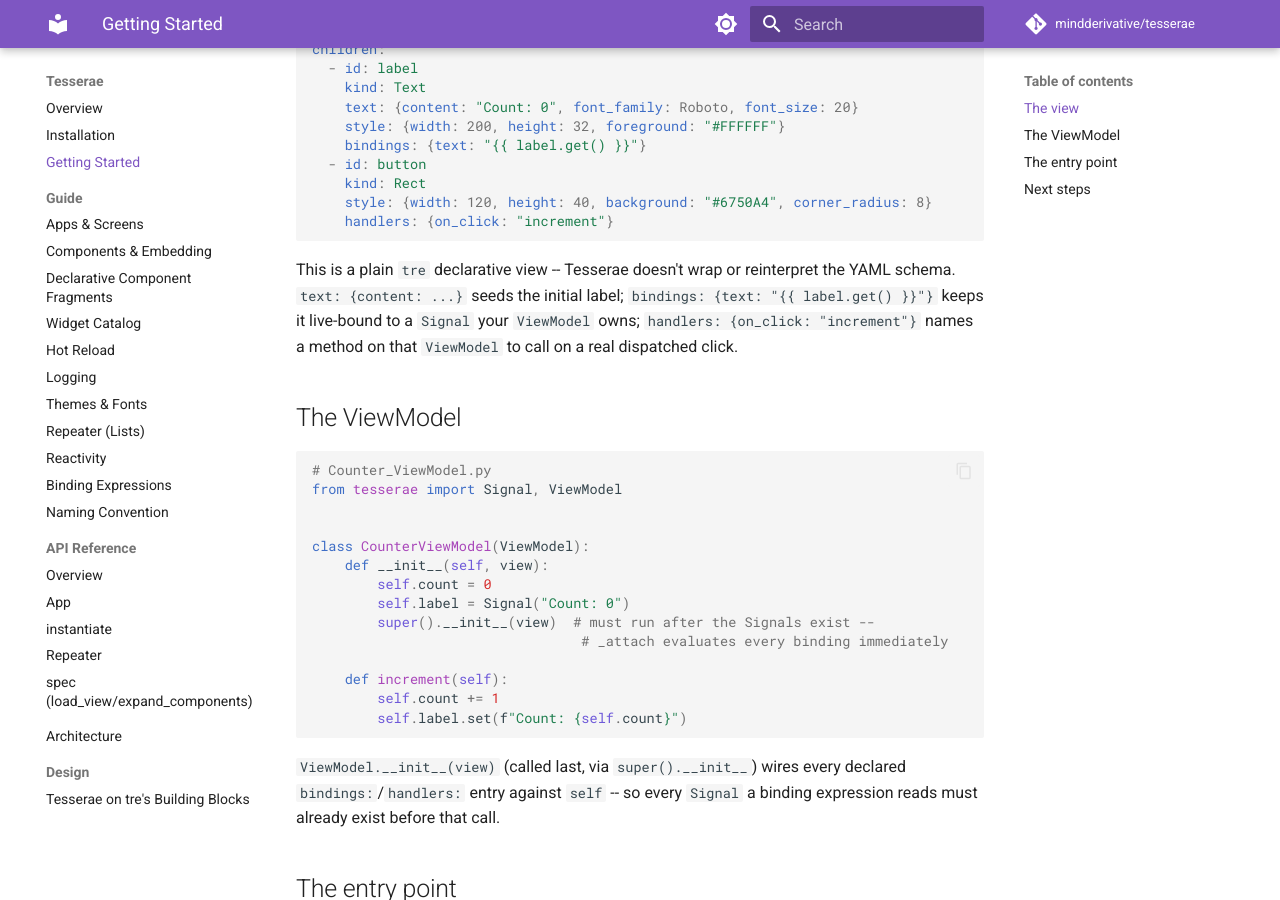
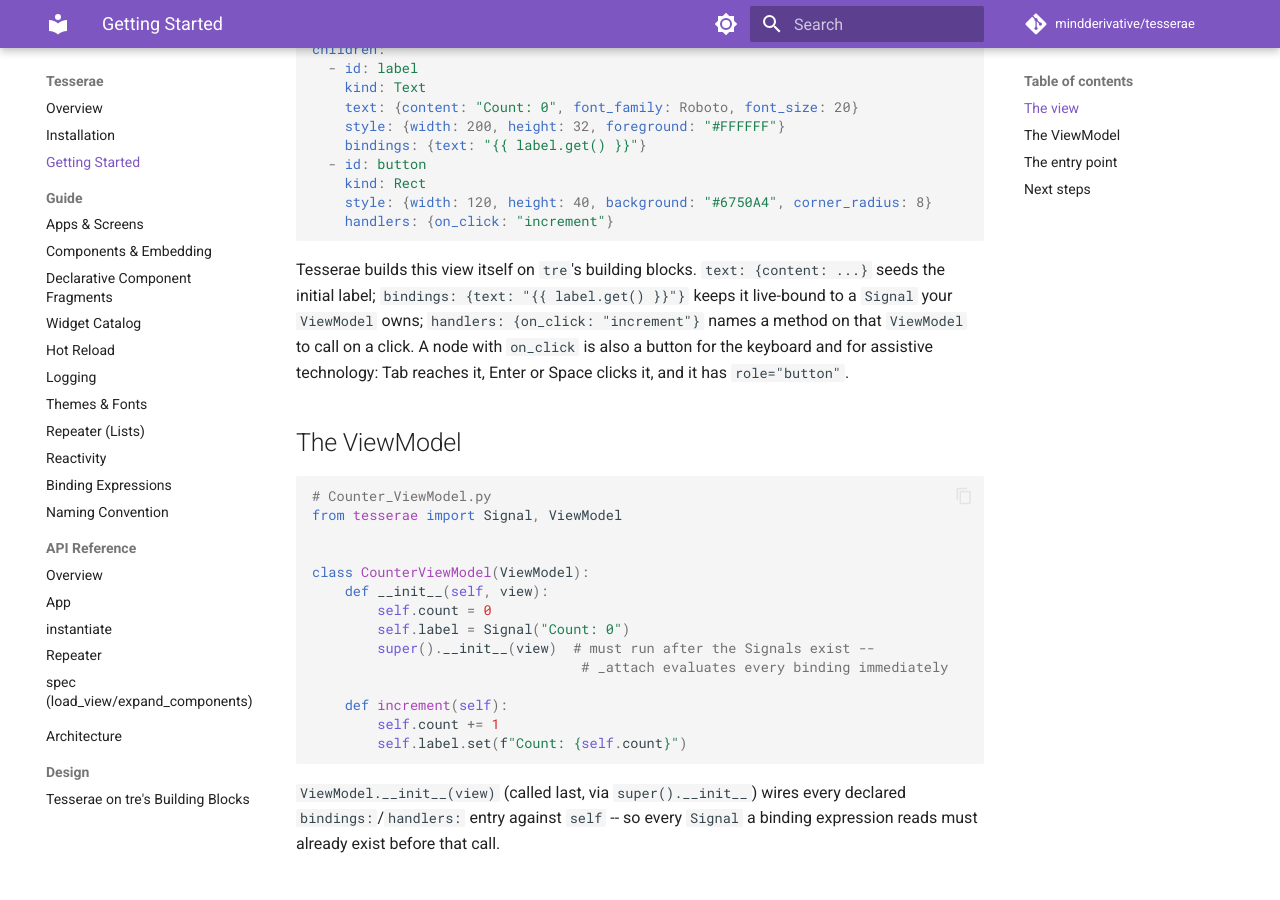
Before and after one commit to mindderivative/tesserae, an MkDocs documentation site: the page built from docs/getting-started.md, in a window 1280 px wide and 900 px high, scrolled down 368 px. Built offline with MkDocs 1.6.1 and Material for MkDocs 9.7.7, drawn with Linux system fonts in a browser that asks for light colours; comment, search, counter and statistics services are not loaded.

Commit message:
M39 Phase 1: clickable YAML nodes are keyboard-reachable buttons
A node with an on_click handler is focusable, a Tab stop, activated by Enter
and Space, and role="button" -- restoring what tre's set_on_click gave and M37
dropped. Removing on_click by reconcile resets it. Also fixes the tracker line
the previous commit's generator run rejected. 1042 -> 1048.

Co-Authored-By: Claude Opus 5.5 <noreply@anthropic.com>

````diff
--- a/docs/getting-started.md
+++ b/docs/getting-started.md
@@ -22,11 +22,14 @@ children:
     handlers: {on_click: "increment"}
 ```
 
-This is a plain `tre` declarative view -- Tesserae doesn't wrap or
-reinterpret the YAML schema. `text: {content: ...}` seeds the initial
-label; `bindings: {text: "{{ label.get() }}"}` keeps it live-bound to
-a `Signal` your `ViewModel` owns; `handlers: {on_click: "increment"}`
-names a method on that `ViewModel` to call on a real dispatched click.
+Tesserae builds this view itself on `tre`'s building blocks.
+`text: {content: ...}` seeds the initial label;
+`bindings: {text: "{{ label.get() }}"}` keeps it live-bound to a
+`Signal` your `ViewModel` owns; `handlers: {on_click: "increment"}`
+names a method on that `ViewModel` to call on a click. A node with
+`on_click` is also a button for the keyboard and for assistive
+technology: Tab reaches it, Enter or Space clicks it, and it has
+`role="button"`.
 
 ## The ViewModel
 
````
Also changed, not shown: BUILD_TRACKER.md (+8 -8 lines), LOG.md (+21 -0 lines), PLAN.md (+3 -1 lines), 3 other files.
